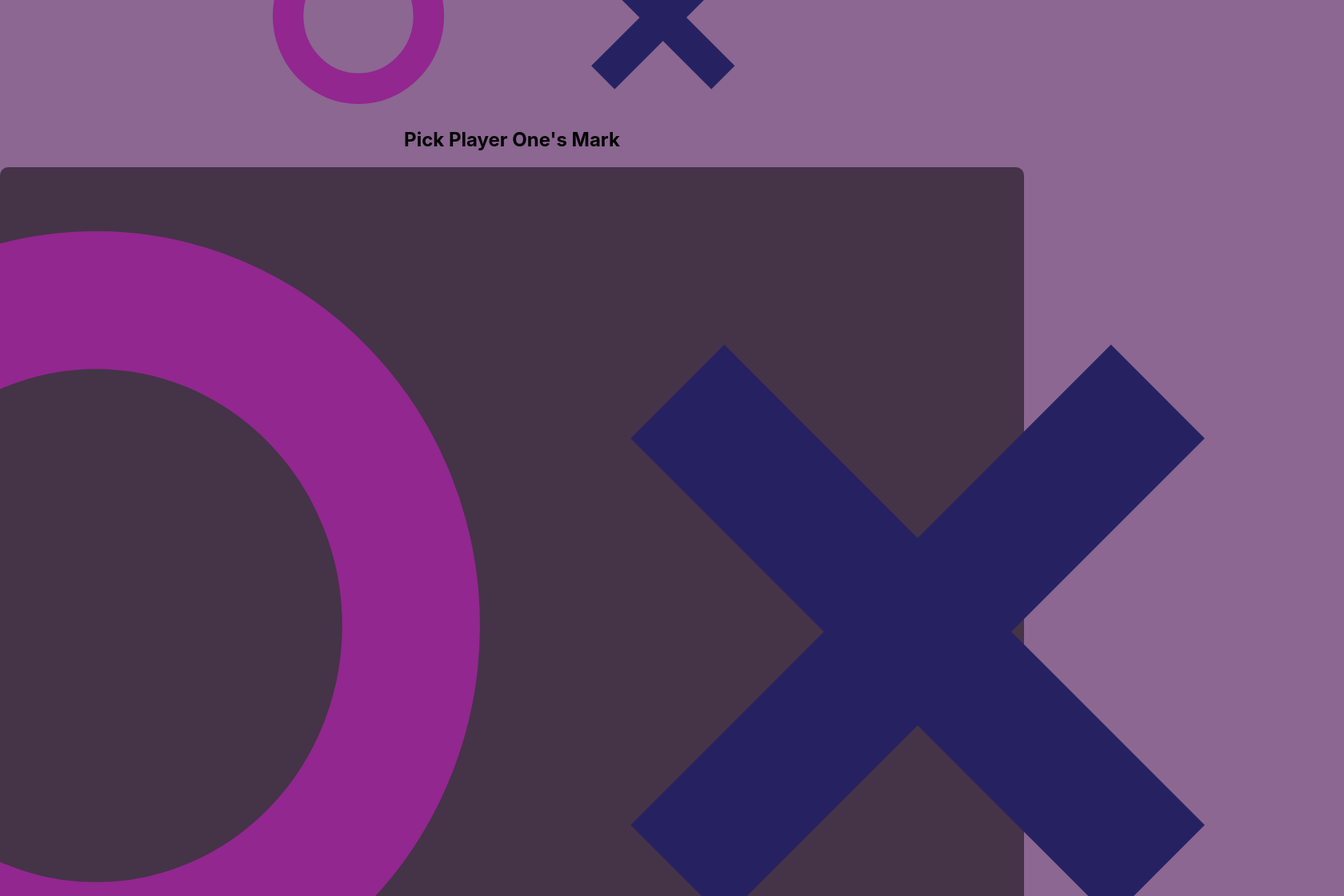
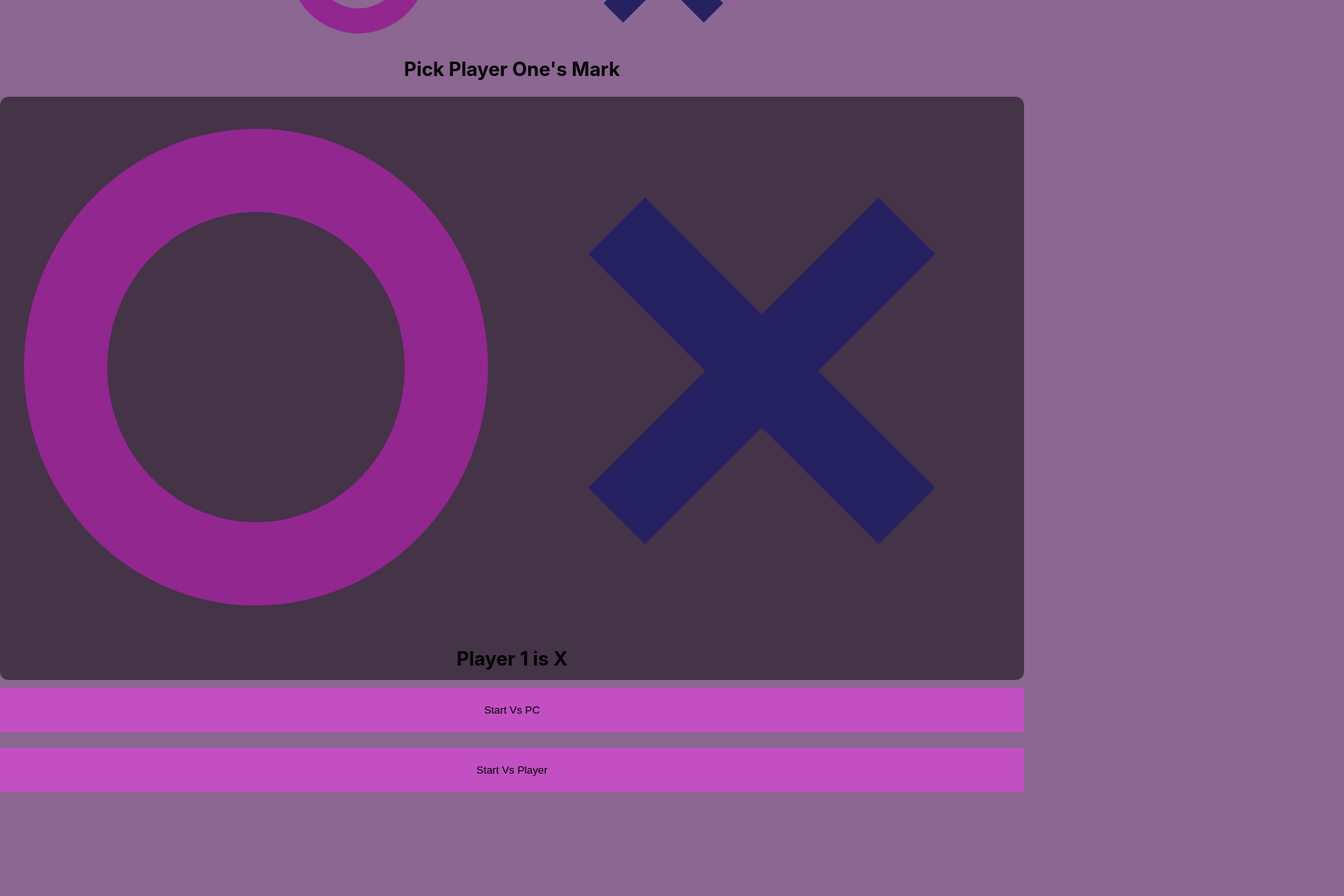
Before and after one commit to ajax12233512/tic-tac-toe-react, a React (Create React App) app: page / in a window 1280 px wide. Shown: the part 180-1300 px from the top of the page at 80% size, 1680 px wide, since content can reach past the window. After the commit the page ends 1180 px from the top, so only its background shows below. Built offline with nearby package versions, Linux system fonts and the light colour scheme.

Commit message:
home layout

```diff
--- a/src/components/HomeComponents/Header.css
+++ b/src/components/HomeComponents/Header.css
@@ -5,7 +5,7 @@
 
 #home-header img{
     width: 30vw;
-    height:30vh;
+    height:25vh;
 }
 
 #home-o{
@@ -14,5 +14,5 @@
 }
 
 #home{
-    margin-top: 5rem;
+    margin-top: 2rem;
 }
--- a/src/components/HomeComponents/Main.css
+++ b/src/components/HomeComponents/Main.css
@@ -2,15 +2,35 @@
     text-align: center;
 }
 
+button img{
+    width: auto;
+}
+
 .pick-side-ctn{
-    display: flex;
-    justify-content: center;
-    box-sizing: border-box;
-    padding: 40px;
-
+    padding-top: 10px;
+    display: grid;
+    grid-template-rows: 1fr 60px;
+    grid-template-columns: 1fr 1fr;
     background-color: rgb(0,0,0,.5);
 
     border-radius: 10px;
+}
+
+.pick-side-ctn h2{
+    grid-column-start: 1;
+    grid-column-end: span 2;
+    text-align: center;
+}
+
+.pick-side-ctn button{
+
+    border: none;
+    background-color: transparent;
+}
+
+.pick-side-ctn button:focus{
+    border: 1px solid white;
+    background-color:  rgb(255,255,255,.5);
 }
 
 .o-size{
@@ -19,8 +39,9 @@
 }
 
 .pick-side{
-    width: 80%;
-    padding: 40px;
+    width: 100%;
+    padding: 30px;
+    justify-self: stretch;
 }
 
 .pick-side:hover{
@@ -30,3 +51,19 @@
 .pick-side:focus{
     background-color: rgb(255,255,255,.5);
 }
+
+.home-start-btn{
+    margin: 10px 0;
+    padding: 20px;
+    background-color: rgb(194, 80, 194);
+    border: none;
+}
+
+.home-start-btn:hover{
+    border: 1px solid white;
+}
+
+.start-btns{
+    display: flex;
+    flex-direction: column;
+}
--- a/src/components/HomeComponents/Main.js
+++ b/src/components/HomeComponents/Main.js
@@ -7,8 +7,13 @@ function Main() {
     <div id='home-main'>
         <h2>Pick Player One's Mark</h2>
         <div className='pick-side-ctn'>
-            <img className='pick-side o-size' src={logo1} alt='x' />
-            <img className='pick-side' src={logo2} alt='o'/>
+            <button className='pick-side o-size'><img src={logo1} alt='x' /></button>
+            <button className='pick-side'><img src={logo2} alt='o'/></button>
+            <h2>Player 1 is X</h2>
+        </div>
+        <div className='start-btns'>
+            <button className='home-start-btn'>Start Vs PC</button>
+            <button className='home-start-btn'>Start Vs Player</button>
         </div>
     </div>
   )
```
